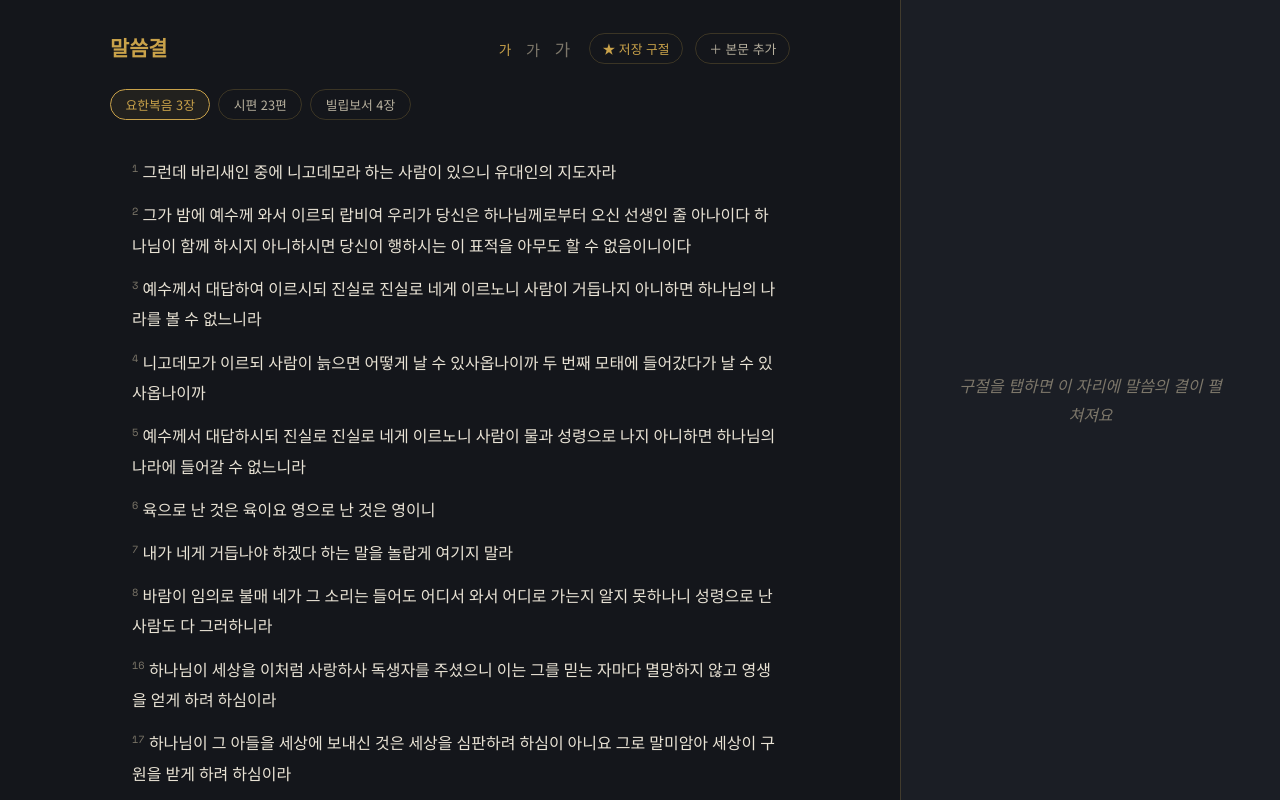
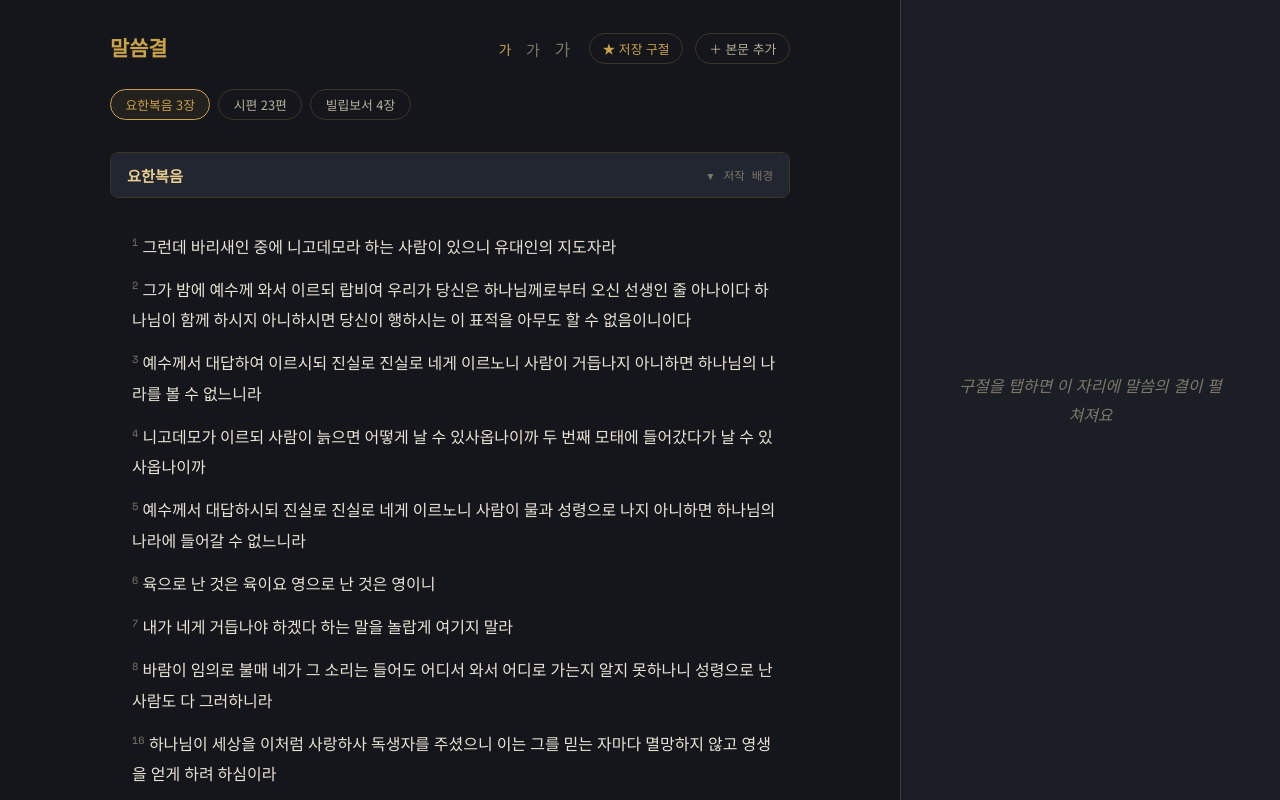
Before and after one commit to mungbws1031/malsseumgyeol, a React (Vite) app: page / in a window 1280 px wide. Built offline with nearby package versions, Linux system fonts and the light colour scheme.

Commit message:
feat(malsseumgyeol): 각 권 저작 배경 서론 추가

```diff
--- /dev/null
+++ b/src/components/BookIntro.tsx
@@ -0,0 +1,42 @@
+import { useState } from 'react';
+import { BOOK_INTROS } from '../data/bookIntros';
+
+interface Props {
+  book: string;
+}
+
+export default function BookIntro({ book }: Props) {
+  const [open, setOpen] = useState(false);
+  const intro = BOOK_INTROS[book];
+  if (!intro) return null;
+
+  return (
+    <div className="book-intro">
+      <button
+        className="book-intro-toggle"
+        onClick={() => setOpen((v) => !v)}
+        aria-expanded={open}
+      >
+        <span className="book-intro-book">{book}</span>
+        <span className="book-intro-caret">{open ? '▲' : '▼'}</span>
+        <span className="book-intro-hint">{open ? '배경 접기' : '저작 배경'}</span>
+      </button>
+
+      {open && (
+        <div className="book-intro-body">
+          <div className="book-intro-meta">
+            <span className="book-intro-meta-item">
+              <span className="book-intro-meta-label">저자</span>
+              {intro.author}
+            </span>
+            <span className="book-intro-meta-item">
+              <span className="book-intro-meta-label">시기·장소</span>
+              {intro.period}
+            </span>
+          </div>
+          <p className="book-intro-text">{intro.background}</p>
+        </div>
+      )}
+    </div>
+  );
+}
--- a/src/components/Reader.tsx
+++ b/src/components/Reader.tsx
@@ -1,6 +1,7 @@
 import type { Passage, Verse, Depth, Settings } from '../lib/types';
 import type { HighlightMap } from '../lib/storage';
 import VerseLine from './VerseLine';
+import BookIntro from './BookIntro';
 
 interface Props {
   passages: Passage[];
@@ -61,7 +62,9 @@ export default function Reader({
 
       <article className="passage-body" aria-label={active?.ref}>
         {active ? (
-          active.verses.map((v) => (
+          <>
+            <BookIntro book={active.book} />
+            {active.verses.map((v) => (
               <VerseLine
                 key={v.n}
                 verse={v}
@@ -77,7 +80,8 @@ export default function Reader({
                 settings={settings}
                 onSelectVerse={onSelectVerse}
               />
-          ))
+            ))}
+          </>
         ) : (
           <p className="empty-msg">본문을 선택하거나 추가해 주세요.</p>
         )}
--- /dev/null
+++ b/src/data/bookIntros.ts
@@ -0,0 +1,29 @@
+// src/data/bookIntros.ts
+// 각 성경 권별 저작 배경 요약
+
+export interface BookIntro {
+  author: string;
+  period: string;
+  background: string;
+}
+
+export const BOOK_INTROS: Record<string, BookIntro> = {
+  '요한복음': {
+    author: '사도 요한',
+    period: '주후 85–95년경, 에베소',
+    background:
+      '예수님의 열두 제자 중 마지막까지 살아남은 사도 요한이 만년에 에베소에서 기록했습니다. 공관복음(마태·마가·누가)과 달리 예수님의 신성과 "말씀이 육신이 되심"을 깊이 있게 풀어냅니다. 당시 초대 교회가 이단 사상(영지주의)에 흔들리던 시기, 요한은 예수 그리스도가 참 하나님이시자 참 사람이심을 증언하기 위해 이 복음서를 썼습니다. "이것을 기록함은 너희로 예수께서 하나님의 아들 그리스도이심을 믿게 하려 함이요"(요 20:31).',
+  },
+  '시편': {
+    author: '다윗, 아삽, 고라 자손 외 다수',
+    period: '기원전 10세기~5세기, 약 500년에 걸쳐 편집',
+    background:
+      '시편은 이스라엘의 찬양 시집이자 기도서입니다. 150편 가운데 다윗이 절반 가량을 썼으며, 나머지는 아삽·고라 자손·솔로몬·모세 등 다양한 저자들이 남겼습니다. 왕정 시대의 승전 기도(시 18편)부터 바벨론 포로기의 탄식(시 137편)까지, 수백 년의 역사를 아우릅니다. 기쁨·슬픔·분노·감사·두려움 — 인간의 모든 감정을 솔직하게 하나님 앞에 내어놓는 것이 시편의 특징이며, 유대교와 기독교 예배의 뿌리가 되었습니다.',
+  },
+  '빌립보서': {
+    author: '사도 바울',
+    period: '주후 60–62년경, 로마 옥중',
+    background:
+      '바울이 로마 감옥에 갇혀 있는 동안 빌립보 교회에 보낸 편지입니다. 빌립보는 마케도니아(현 그리스 북부)의 로마 식민지로, 바울이 유럽에서 처음 교회를 세운 도시입니다(행 16장). 교인들이 바울에게 에바브로디도를 통해 후원금을 보내왔고, 바울은 이에 감사하며 기쁨과 평안, 그리스도 안에서의 만족을 주제로 편지를 씁니다. 옥중에서 쓴 글임에도 "기뻐하라"는 말이 16번 등장하는 "기쁨의 편지"로 불립니다.',
+  },
+};
--- a/src/index.css
+++ b/src/index.css
@@ -352,3 +352,44 @@ button {
   transition: color 0.15s, border-color 0.15s, background 0.15s;
 }
 .saved-btn:hover { border-color: var(--gold); background: rgba(201,162,74,.08); }
+
+/* Book Intro */
+.book-intro {
+  margin-bottom: 1.75rem;
+  border: 1px solid var(--rule);
+  border-radius: 8px;
+  overflow: hidden;
+}
+.book-intro-toggle {
+  width: 100%; display: flex; align-items: center; gap: 0.5rem;
+  padding: 0.7rem 1rem;
+  background: var(--raised);
+  transition: background 0.15s;
+  text-align: left;
+}
+.book-intro-toggle:hover { background: rgba(201,162,74,.06); }
+.book-intro-book {
+  font-family: var(--font-serif); font-size: 0.95rem;
+  color: var(--gold-soft); font-weight: 600; flex: 1;
+}
+.book-intro-caret { font-size: 0.65rem; color: var(--muted); }
+.book-intro-hint { font-size: 0.72rem; color: var(--muted); font-family: var(--font-mono); }
+.book-intro-body {
+  padding: 0.9rem 1rem 1rem;
+  background: var(--surface);
+  display: flex; flex-direction: column; gap: 0.75rem;
+}
+.book-intro-meta {
+  display: flex; flex-wrap: wrap; gap: 0.5rem 1.5rem;
+}
+.book-intro-meta-item {
+  font-size: 0.8rem; color: var(--soft);
+  display: flex; gap: 0.4rem; align-items: baseline;
+}
+.book-intro-meta-label {
+  font-family: var(--font-mono); font-size: 0.68rem;
+  color: var(--muted); text-transform: uppercase; letter-spacing: 0.06em;
+}
+.book-intro-text {
+  font-size: 0.88rem; color: var(--soft); line-height: 1.8;
+}
```
Lines whose indentation alone changed are shown as unchanged.
